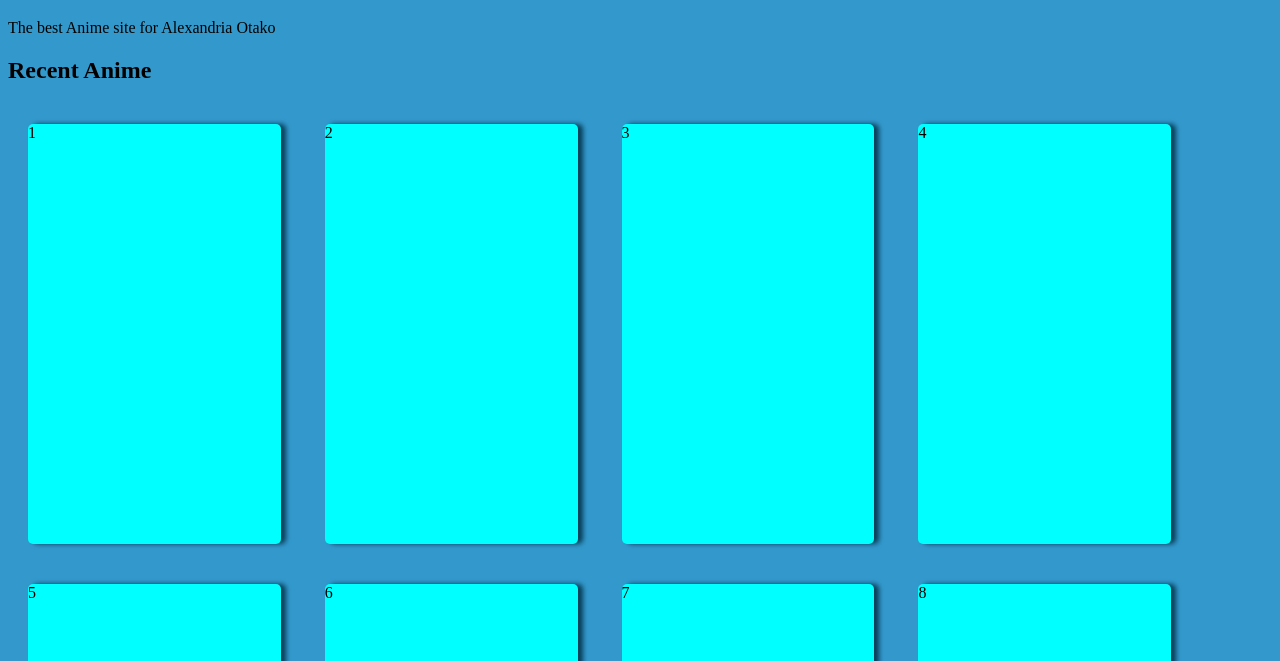
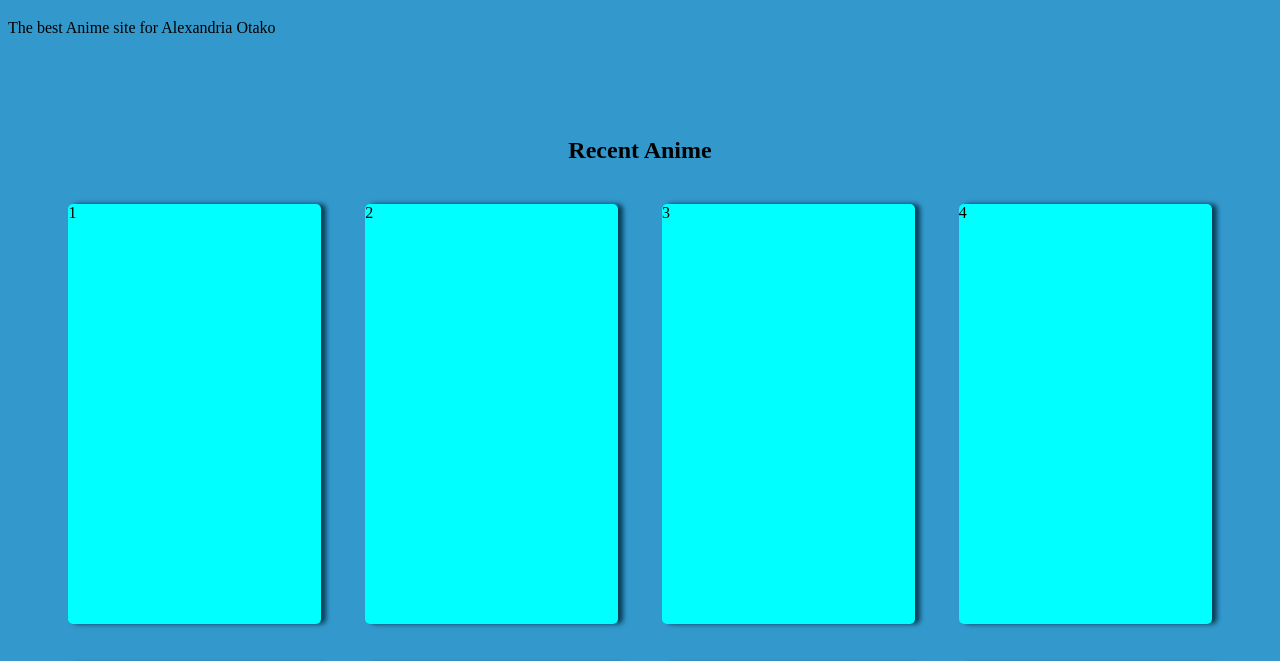
Before and after one commit to Khaledsuliman141/Alex-Anime, a plain HTML site: page index.html in a window 1280 px wide. Shown: the part 61-722 px from the top of the page. Drawn offline with Linux system fonts and the light colour scheme.

Commit message:
text-align the h2 tag

```diff
--- a/Css/style.css
+++ b/Css/style.css
@@ -4,6 +4,10 @@ body {
     background: #3399cc;
     box-sizing: border-box;
 }
+
+h2 {text-align: center;margin-top: 100px;}
+
+.slide {text-align: center;}
 
 .item {
     height: 420px;
```
